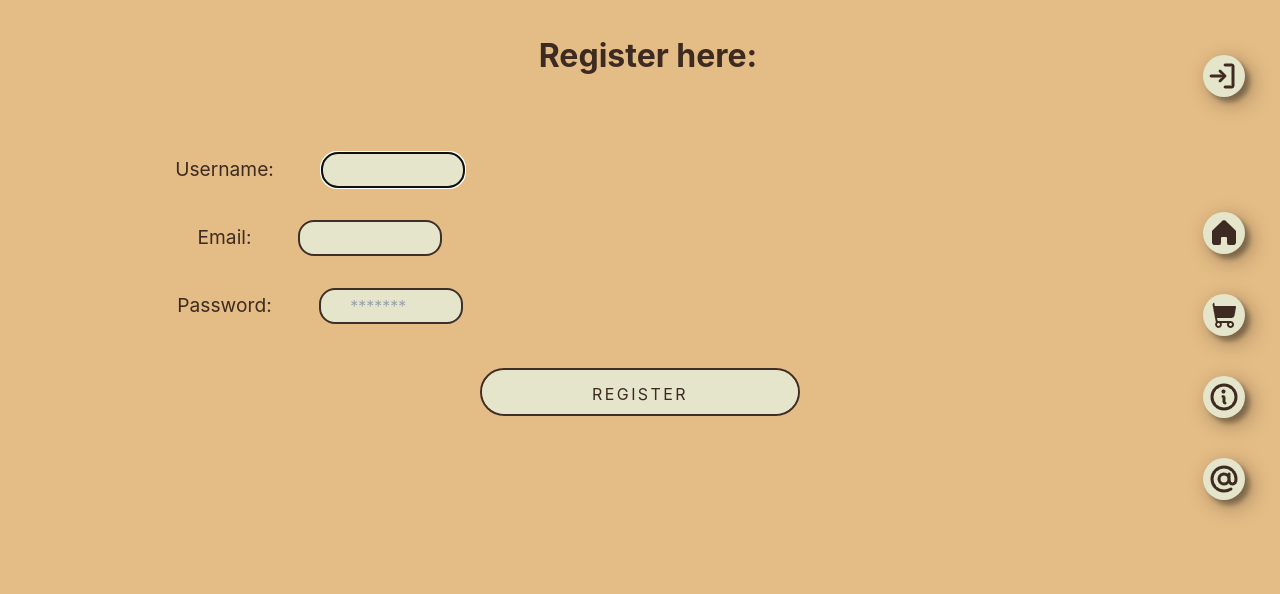
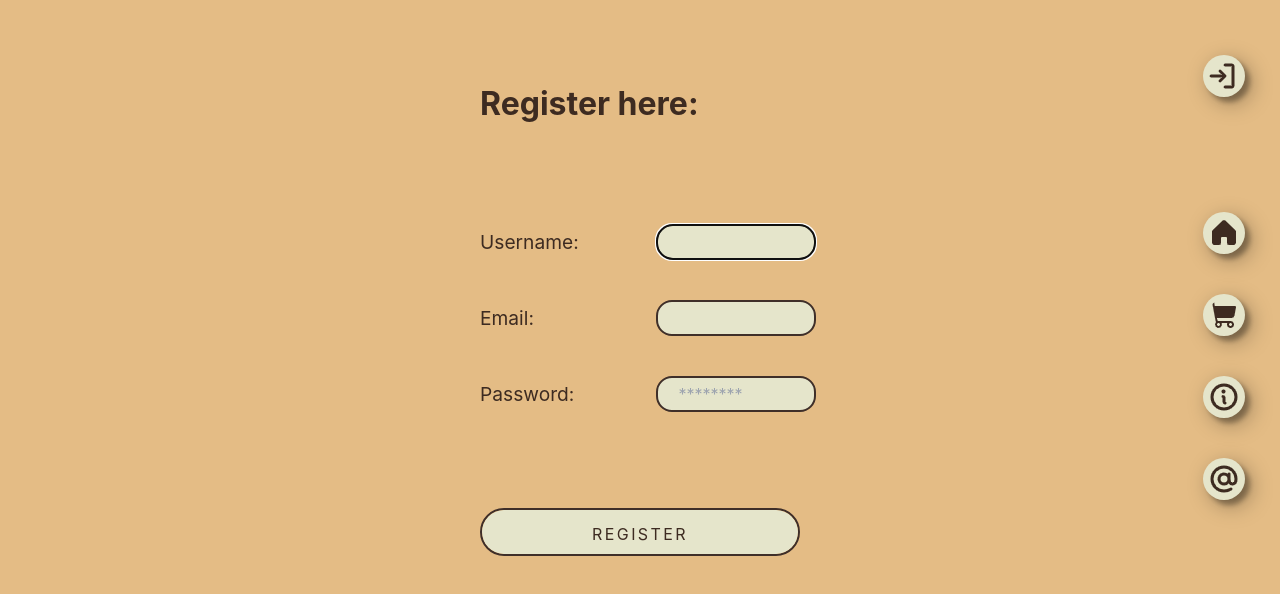
Before and after one commit to ReticentFacade/effective-giggle, a React (Create React App) app in the folder frontend/: page /register in a window 1280 px wide. Shown: the top 594 px of the page. Built offline with nearby package versions, Linux system fonts and the light colour scheme.

Commit message:
CSS: Login.js & Register.js

```diff
--- a/frontend/src/css/Home.css
+++ b/frontend/src/css/Home.css
@@ -41,14 +41,16 @@
 
 .oneCoffeeBean {
   background: none;
+  position: relative;
 }
 #leftBean {
-  rotate: -140deg;
+  z-index: 1;
+  rotate: -145deg;
   margin-bottom: -1.5rem;
   filter: drop-shadow(0 0 2rem rgb(60, 42, 33));
 }
 #rightBean {
-  rotate: -145deg;
+  rotate: -150deg;
   filter: drop-shadow(0 0 2rem rgb(60, 42, 33));
 }
 
--- a/frontend/src/css/Login.css
+++ b/frontend/src/css/Login.css
@@ -1,17 +1,5 @@
 .user-details-form{
-    padding: 2em;
     color: var(--darkBrown);
-    width: 50vw;
-    height: 25vh;
-
-    display: flex;
-    flex-direction: column !important;
-}
-
-.user-details-div{
-    padding: 1rem;
-    text-align: center;
-    margin: 0 1em 0 0;
 }
 
 .user-details-label{
@@ -21,8 +9,8 @@
 .user-details-input{
     background: var(--lighterBg);
     padding: 1em;
-    width: 9em;
-    height: 1.5em;
+    width: 10em;
+    height: 1.9em;
     border: 2px solid var(--darkBrown);
     border-radius: 1em;
 }
--- a/frontend/src/css/output.css
+++ b/frontend/src/css/output.css
@@ -584,10 +584,6 @@ video {
   --tw-backdrop-sepia:  ;
 }
 
-.relative {
-  position: relative;
-}
-
 .z-0 {
   z-index: 0;
 }
@@ -629,24 +625,80 @@ video {
   margin-top: 2.75rem;
 }
 
-.ml-\[-20px\] {
-  margin-left: -20px;
+.mb-4 {
+  margin-bottom: 1rem;
 }
 
-.mr-\[-20px\] {
-  margin-right: -20px;
+.ml-2 {
+  margin-left: 0.5rem;
 }
 
-.ml-\[20px\] {
-  margin-left: 20px;
+.mt-8 {
+  margin-top: 2rem;
 }
 
-.mr-\[20px\] {
-  margin-right: 20px;
+.mt-40 {
+  margin-top: 10rem;
 }
 
-.ml-6 {
-  margin-left: 1.5rem;
+.mt-28 {
+  margin-top: 7rem;
+}
+
+.mb-28 {
+  margin-bottom: 7rem;
+}
+
+.mb-24 {
+  margin-bottom: 6rem;
+}
+
+.mt-24 {
+  margin-top: 6rem;
+}
+
+.mb-2 {
+  margin-bottom: 0.5rem;
+}
+
+.mb-6 {
+  margin-bottom: 1.5rem;
+}
+
+.mb-8 {
+  margin-bottom: 2rem;
+}
+
+.mb-1 {
+  margin-bottom: 0.25rem;
+}
+
+.mt-4 {
+  margin-top: 1rem;
+}
+
+.mb-10 {
+  margin-bottom: 2.5rem;
+}
+
+.mb-20 {
+  margin-bottom: 5rem;
+}
+
+.mt-6 {
+  margin-top: 1.5rem;
+}
+
+.mt-20 {
+  margin-top: 5rem;
+}
+
+.ml-4 {
+  margin-left: 1rem;
+}
+
+.block {
+  display: block;
 }
 
 .inline {
@@ -657,20 +709,16 @@ video {
   display: flex;
 }
 
-.h-32 {
-  height: 8rem;
-}
-
-.h-auto {
-  height: auto;
-}
-
-.h-28 {
-  height: 7rem;
+.grid {
+  display: grid;
 }
 
 .h-24 {
   height: 6rem;
+}
+
+.min-h-screen {
+  min-height: 100vh;
 }
 
 .w-2\/5 {
@@ -681,37 +729,29 @@ video {
   width: 60%;
 }
 
-.w-full {
-  width: 100%;
+.w-32 {
+  width: 8rem;
 }
 
-.w-auto {
-  width: auto;
-}
-
-.w-32 {
-  width: 8rem;
+.w-24 {
+  width: 6rem;
 }
 
 .w-40 {
   width: 10rem;
 }
 
-.-rotate-90 {
-  --tw-rotate: -90deg;
-  -webkit-transform: translate(var(--tw-translate-x), var(--tw-translate-y)) rotate(var(--tw-rotate)) skewX(var(--tw-skew-x)) skewY(var(--tw-skew-y)) scaleX(var(--tw-scale-x)) scaleY(var(--tw-scale-y));
-          transform: translate(var(--tw-translate-x), var(--tw-translate-y)) rotate(var(--tw-rotate)) skewX(var(--tw-skew-x)) skewY(var(--tw-skew-y)) scaleX(var(--tw-scale-x)) scaleY(var(--tw-scale-y));
-}
-
-.-rotate-45 {
-  --tw-rotate: -45deg;
-  -webkit-transform: translate(var(--tw-translate-x), var(--tw-translate-y)) rotate(var(--tw-rotate)) skewX(var(--tw-skew-x)) skewY(var(--tw-skew-y)) scaleX(var(--tw-scale-x)) scaleY(var(--tw-scale-y));
-          transform: translate(var(--tw-translate-x), var(--tw-translate-y)) rotate(var(--tw-rotate)) skewX(var(--tw-skew-x)) skewY(var(--tw-skew-y)) scaleX(var(--tw-scale-x)) scaleY(var(--tw-scale-y));
+.w-28 {
+  width: 7rem;
 }
 
 .transform {
   -webkit-transform: translate(var(--tw-translate-x), var(--tw-translate-y)) rotate(var(--tw-rotate)) skewX(var(--tw-skew-x)) skewY(var(--tw-skew-y)) scaleX(var(--tw-scale-x)) scaleY(var(--tw-scale-y));
           transform: translate(var(--tw-translate-x), var(--tw-translate-y)) rotate(var(--tw-rotate)) skewX(var(--tw-skew-x)) skewY(var(--tw-skew-y)) scaleX(var(--tw-scale-x)) scaleY(var(--tw-scale-y));
+}
+
+.grid-cols-2 {
+  grid-template-columns: repeat(2, minmax(0, 1fr));
 }
 
 .flex-col {
@@ -724,6 +764,18 @@ video {
 
 .justify-center {
   justify-content: center;
+}
+
+.justify-between {
+  justify-content: space-between;
+}
+
+.gap-4 {
+  gap: 1rem;
+}
+
+.rounded {
+  border-radius: 0.25rem;
 }
 
 .border-b {
@@ -744,9 +796,9 @@ video {
   background-color: rgb(219 234 254 / var(--tw-bg-opacity));
 }
 
-.bg-black {
+.bg-white {
   --tw-bg-opacity: 1;
-  background-color: rgb(0 0 0 / var(--tw-bg-opacity));
+  background-color: rgb(255 255 255 / var(--tw-bg-opacity));
 }
 
 .px-4 {
@@ -769,12 +821,29 @@ video {
   padding-bottom: 0.75rem;
 }
 
+.px-8 {
+  padding-left: 2rem;
+  padding-right: 2rem;
+}
+
 .pb-12 {
   padding-bottom: 3rem;
 }
 
 .pt-12 {
   padding-top: 3rem;
+}
+
+.pb-8 {
+  padding-bottom: 2rem;
+}
+
+.pt-6 {
+  padding-top: 1.5rem;
+}
+
+.pt-8 {
+  padding-top: 2rem;
 }
 
 .text-left {
@@ -837,9 +906,3 @@ video {
   -webkit-transform: translate(var(--tw-translate-x), var(--tw-translate-y)) rotate(var(--tw-rotate)) skewX(var(--tw-skew-x)) skewY(var(--tw-skew-y)) scaleX(var(--tw-scale-x)) scaleY(var(--tw-scale-y));
           transform: translate(var(--tw-translate-x), var(--tw-translate-y)) rotate(var(--tw-rotate)) skewX(var(--tw-skew-x)) skewY(var(--tw-skew-y)) scaleX(var(--tw-scale-x)) scaleY(var(--tw-scale-y));
 }
-
-@media (min-width: 1024px) {
-  .lg\:w-1\/2 {
-    width: 50%;
-  }
-}
--- a/frontend/src/pages/Home.js
+++ b/frontend/src/pages/Home.js
@@ -34,9 +34,7 @@ const Home = () => {
         </div>
 
         <div className="home-beans flex flex-col items-center">
-          <div
-          // className="z-10"
-          >
+          <div>
             <img
               src={oneCoffeeBean}
               alt="oneCoffee"
@@ -44,9 +42,7 @@ const Home = () => {
               className="oneCoffeeBean w-32 h-24 transform transparent-bg"
             />
           </div>
-          <div
-          // className="z-0"
-          >
+          <div>
             <img
               src={oneCoffeeBean}
               alt="oneCoffee"
--- a/frontend/src/pages/Login/Login.js
+++ b/frontend/src/pages/Login/Login.js
@@ -45,12 +45,13 @@ function Login() {
   };
 
   return (
+    <div className="min-h-screen flex justify-center">
       <div className="user-details">
-      <h1>Login here:</h1>
-      <form className="user-details-form">
-        <div className="user-details-div">
+        <h1 className="mt-20 text-left">Login here:</h1>
+        <form className="user-details-form flex-col mt-24 mb-24">
+          <div className="mb-10 flex items-center justify-between">
             <label htmlFor="username" className="user-details-label">
-            Username:{" "}
+              Username:
             </label>
             <input
               type="text"
@@ -60,16 +61,16 @@ function Login() {
               validations={{ required }}
             />
           </div>
-        <div className="user-details-div">
+          <div className="mt-4 flex items-center justify-between">
             <label htmlFor="password" className="user-details-label">
-            Password:{" "}
+              Password:
             </label>
             <input
               type="password"
               id="password"
               className="user-details-input"
               ref={passwordInputRef}
-            placeholder="   *******"
+              placeholder=" ********"
               validations={{ required }}
             />
           </div>
@@ -90,6 +91,7 @@ function Login() {
           </Link>
         </p>
       </div>
+    </div>
   );
 }
 
--- a/frontend/src/pages/Login/Register.js
+++ b/frontend/src/pages/Login/Register.js
@@ -46,48 +46,46 @@ function Register() {
   };
 
   return (
+    <div className="min-h-screen flex justify-center">
       <div className="user-details">
-      <h1>Register here:</h1>
-      <form
-        className="user-details-form"
-        // onSubmit={handleRegister}
-      >
-        <div className="user-details-div">
+        <h1 className="mt-20 text-left">Register here:</h1>
+        <form className="user-details-form mt-24 mb-4 flex-col">
+          <div className="mb-10 flex justify-between items-center">
             <label htmlFor="username" className="user-details-label">
-            Username:{" "}
+              Username:
             </label>
             <input
               type="text"
               id="username"
-            className="user-details-input"
+              className="user-details-input ml-2"
               name="username"
               ref={usernameInputRef}
               validations={{ required }}
             />
           </div>
-        <div className="user-details-div">
+          <div className="mb-10 flex justify-between items-center">
             <label htmlFor="email" className="user-details-label">
-            Email:{" "}
+              Email:
             </label>
             <input
               type="email"
               id="email"
-            className="user-details-input"
+              className="user-details-input ml-2"
               name="email"
               ref={emailInputRef}
               validations={{ required }}
             />
           </div>
-        <div className="user-details-div">
+          <div className="mb-4 flex justify-between items-center">
             <label htmlFor="password" className="user-details-label">
-            Password:{" "}
+              Password:
             </label>
             <input
               type="password"
               id="password"
-            className="user-details-input"
+              className="user-details-input ml-2"
               name="password"
-            placeholder="   *******"
+              placeholder=" ********"
               ref={passwordInputRef}
               validations={{ required }}
             />
@@ -104,6 +102,7 @@ function Register() {
           Register
         </button>
       </div>
+    </div>
   );
 }
 
```
Lines whose indentation alone changed are shown as unchanged.
